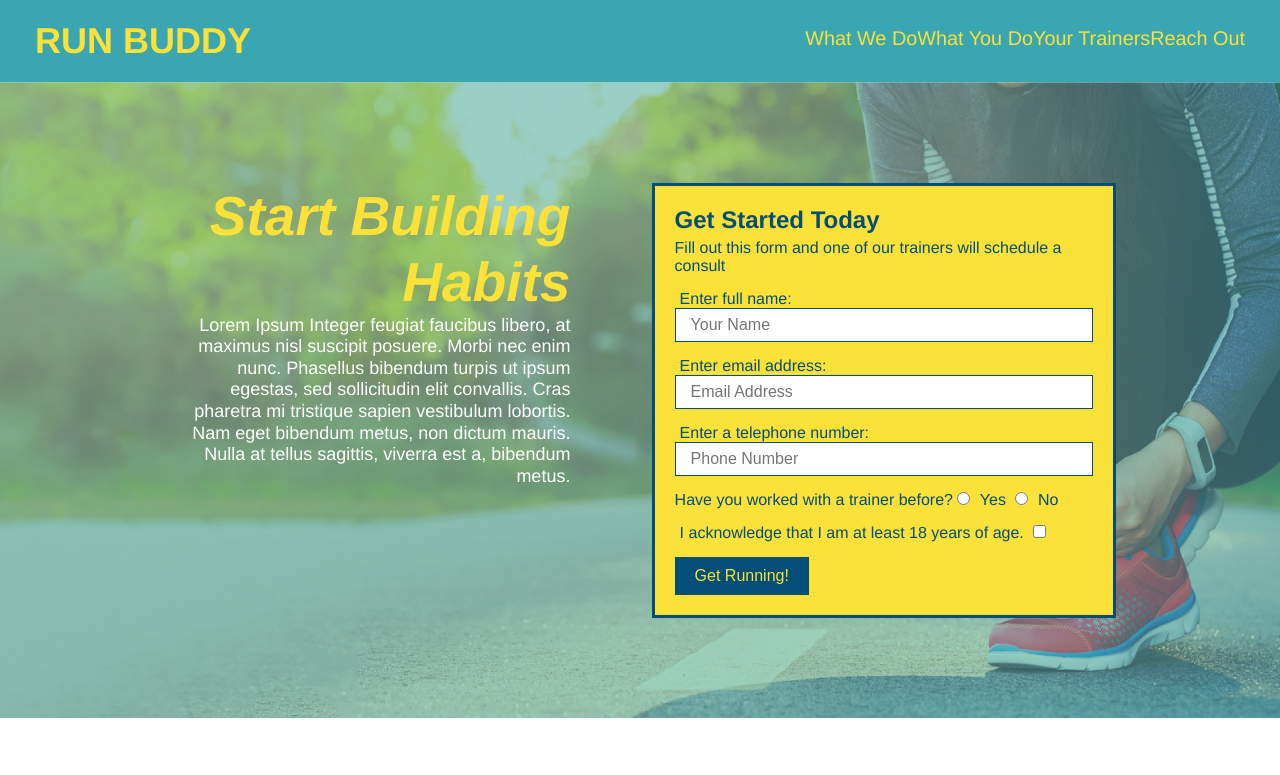
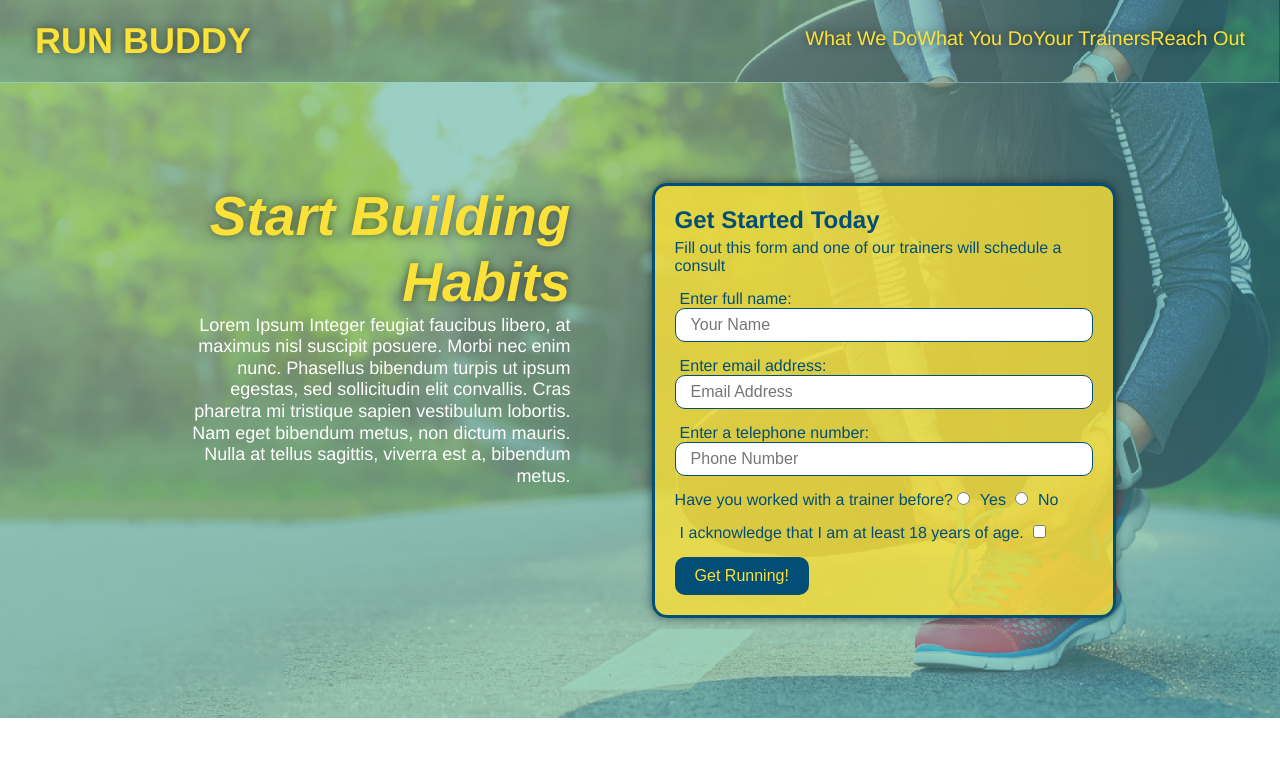
Before and after one commit to Kelly-House/run-buddy, a plain HTML site: page index.html in a window 1280 px wide. Shown: the top 775 px of the page. Drawn offline with Linux system fonts and the light colour scheme.

Commit message:
curved outlines and sticky header

```diff
--- a/assets/css/style.css
+++ b/assets/css/style.css
@@ -16,6 +16,13 @@ header {
     display: flex;
     justify-content: space-between;
     flex-wrap: wrap;
+    position: -webkit-sticky;
+    position: sticky;
+    top: 0;
+    background-image: url("../images/hero-bg.jpg");
+    background-size: cover;
+    background-attachment: fixed;
+    background-position: 80%;
 }
 
 header h1 {
@@ -23,6 +30,7 @@ header h1 {
     font-size: 36px;
     color: #fce138;
     margin: 0;
+    text-shadow: 0 0 10px rgba(0, 0, 0, 0.5);
 }
 
 header a {
@@ -46,6 +54,7 @@ header nav ul li a {
     padding: 10 15px;
     font-weight: lighter;
     font-size: 1.55vw;
+    text-shadow: 0 0 10px rgba(0, 0, 0, 0.5);
 }
 
 /* HEADER / NAVBAR END */
@@ -87,7 +96,8 @@ section {
 .hero {
     background-image: url("../images/hero-bg.jpg");
     background-size: cover;
-    background-position: center;
+    background-position: 80%;
+    background-attachment: fixed;
     display: flex;
     justify-content: center;
     flex-wrap: wrap;
@@ -107,15 +117,18 @@ section {
     font-style: italic;
     font-size: 55px;
     color: #fce138;
+    text-shadow: 0 0 10px rgba(0, 0, 0, 0.5);
 }
 
 .hero-form {
     border: solid 3px #024e76;
-    background-color: #fce138;
+    background-color: rgba(252, 225, 56, 0.8);
     padding: 20px;
     color: #024e76;
     width: 40%;
     margin: 3.5%;
+    box-shadow: 0 0 10px rgba(0, 0, 0, 0.5);
+    border-radius: 15px;
 }
 
 .hero-form h3 {
@@ -135,6 +148,7 @@ section {
     color: #024e76;
     width: 100%;
     margin-bottom: 15px;
+    border-radius: 10px;
 }
 
 .hero-form label {
@@ -146,7 +160,8 @@ section {
     background-color: #024e76;
     border: none;
     padding: 10px 20px;
-    font-size: 16px
+    font-size: 16px;
+    border-radius: 10px;
 }
 /* HERO STYLES END */
 
@@ -166,7 +181,7 @@ section {
 }
 
 .secondary-border {
-    border-color: #39a6b2
+    border-color: #39a6b2;
 }
 /* SECTION TITLE STYLES END */
 
@@ -281,7 +296,7 @@ section {
 }
 
 .contact h2 {
-    color: #fce138
+    color: #fce138;
 }
 
 .contact-info > * {
@@ -324,6 +339,7 @@ section {
     width: 100%;
     margin-bottom: 15px;
     margin-top: 5px;
+    border-radius: 10px;
 }
 
 .contact-form button {
@@ -334,6 +350,7 @@ section {
     text-align: center;
     padding: 15px 0;
     font-size: 16px;
+    border-radius: 10px;
 }
 
 .contact-info a {
@@ -360,6 +377,7 @@ section {
    header   {
        padding-bottom: 0;
        justify-content: center;
+       position: relative;
    }
 
    header h1 {
--- a/index.html
+++ b/index.html
@@ -1,6 +1,7 @@
 <!DOCTYPE html>
 <html lang="en">
     <head>
+        <meta charset="UTF-8" />
         <meta name="viewport" content="width=device-width, initial-scale=1.0" />
         <title>Run Buddy</title>
         <link rel="stylesheet" href="./assets/css/style.css" />
@@ -25,7 +26,6 @@
                     <li>
                         <a href="#reach-out">Reach Out</a>
                     </li>
-
                 </ul>
             </nav>
         </header>
```
